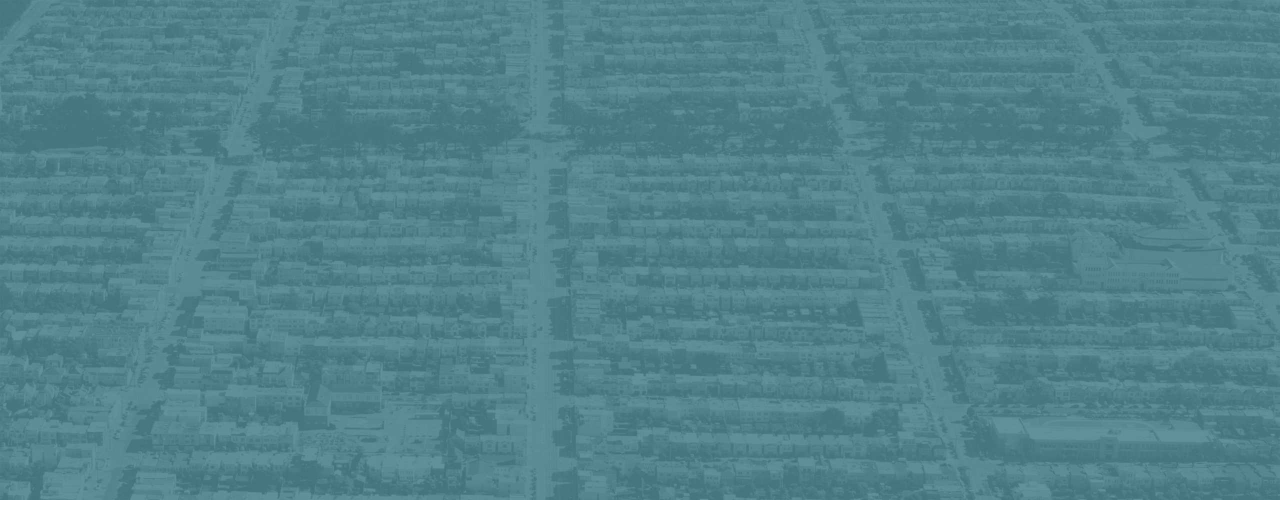
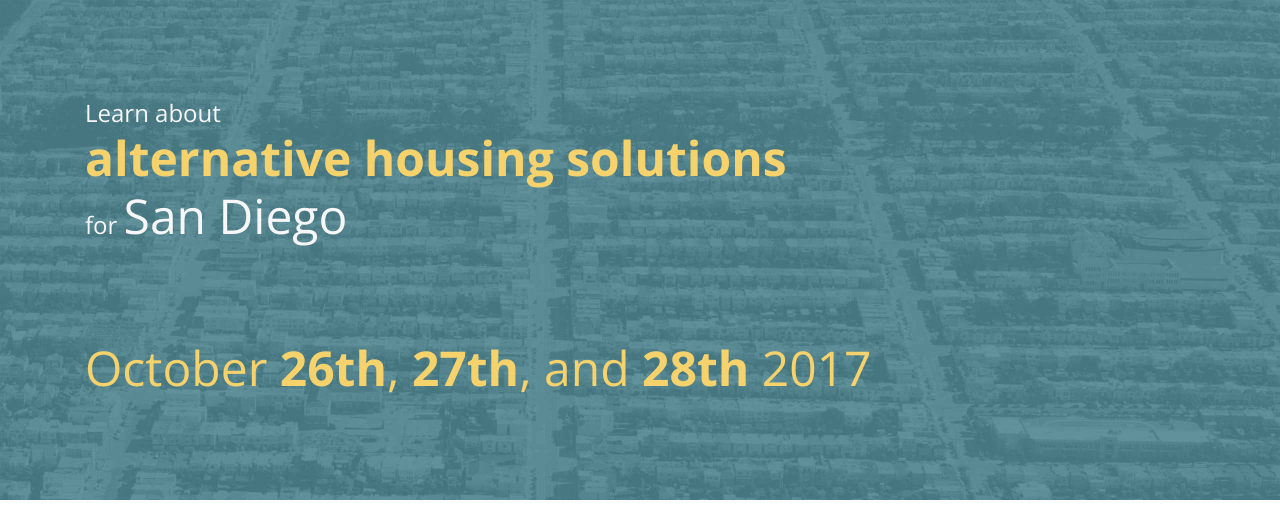
Before and after one commit to tinyhomesubcommittee/tinyhomesubcommittee, a PHP site: page / in a window 1280 px wide. Shown: the part 76-606 px from the top of the page. Run offline with PHP 8.4, Linux system fonts and the light colour scheme.

Commit message:
add content to the jumbotron and tweak the footer a bit

```diff
--- a/index.html
+++ b/index.html
@@ -4,10 +4,10 @@
 <head>
   <meta charset="utf-8">
   <meta name="viewport" content="width=device-width, initial-scale=1, shrink-to-fit=no">
-  <title>Tiny House Central</title>
+  <title>Tiny Home Central</title>
   <meta name="description" content="">
   <meta name="author" content="Alex Faber">
-  <link href="https://fonts.googleapis.com/css?family=Open+Sans:400,400i,700,800" rel="stylesheet">
+  <link href="https://fonts.googleapis.com/css?family=Open+Sans:300,400,400i,700,800" rel="stylesheet">
   <link rel="stylesheet" href="stylesheets/site.css">
   <!--[if lt IE 9]>
     <script src="https://cdnjs.cloudflare.com/ajax/libs/html5shiv/3.7.3/html5shiv.js"></script>
@@ -30,7 +30,12 @@
     </div>
   </div>
   <div id="jumbotron">
-    <div class="background-cover">
+    <div class="background-cover"></div>
+    <div class="container">
+      <h2 class="learn">Learn about</h2>
+      <h1><b>alternative housing solutions</b></h1>
+      <h2>for <span>San Diego</span></h2>
+      <h1 class="date">October <b>26th</b>, <b>27th</b>, and <b>28th</b> 2017
     </div>
   </div>
   <div class="container">
@@ -305,7 +310,8 @@
         &copy;2017 by Tiny home central. Proud home of The Tiny Home Subcommittee
       </p>
       <p>
-        tinyhomecentral.net is designed, built, and maintained by Alex Faber <a href="#">(alexjfaber.com)</a>
+        tinyhomecentral.net is designed, built, and maintained by Alex Faber
+        <a href="#">(alexjfaber.com)</a>
       </p>
     </div>
   </div>
--- a/stylesheets/site/_jumbotron.scss
+++ b/stylesheets/site/_jumbotron.scss
@@ -5,9 +5,69 @@
   background-repeat: no-repeat;
 
   .background-cover {
+    position: absolute;
     width: 100%;
     height: 500px;
     background-color: $teal;
     opacity: 0.8;
   }
+
+  .container {
+    height: 500px;
+    padding-top: 100px;
+  }
+
+  h1 {
+    color: $yellow;
+    font-size: 48px;
+    line-height: 48px;
+  }
+
+  h1:last-child {
+    position: absolute;
+    bottom: 100px;
+  }
+
+  h2 {
+    font-weight: 300;
+    color: $gray-lightest;
+    font-size: 24px;
+
+    span {
+      font-size: 48px;
+    }
+  }
 }
+
+@include media-breakpoint-down(md) {
+  #jumbotron {
+    min-height: 250px;
+
+    .background-cover {
+      height: 250px;
+    }
+
+    .container {
+      height: 250px;
+      padding-top: 25px;
+    }
+
+    h1 {
+      font-size: 30px;
+      line-height: 30px;
+    }
+
+    h1:last-child {
+      bottom: 25px;
+    }
+
+    h2 {
+      font-size: 20px;
+      line-height: 20px;
+
+      span {
+        font-size: 30px;
+      }
+    }
+  }
+}
```
Also changed, not shown: stylesheets/site.css.
